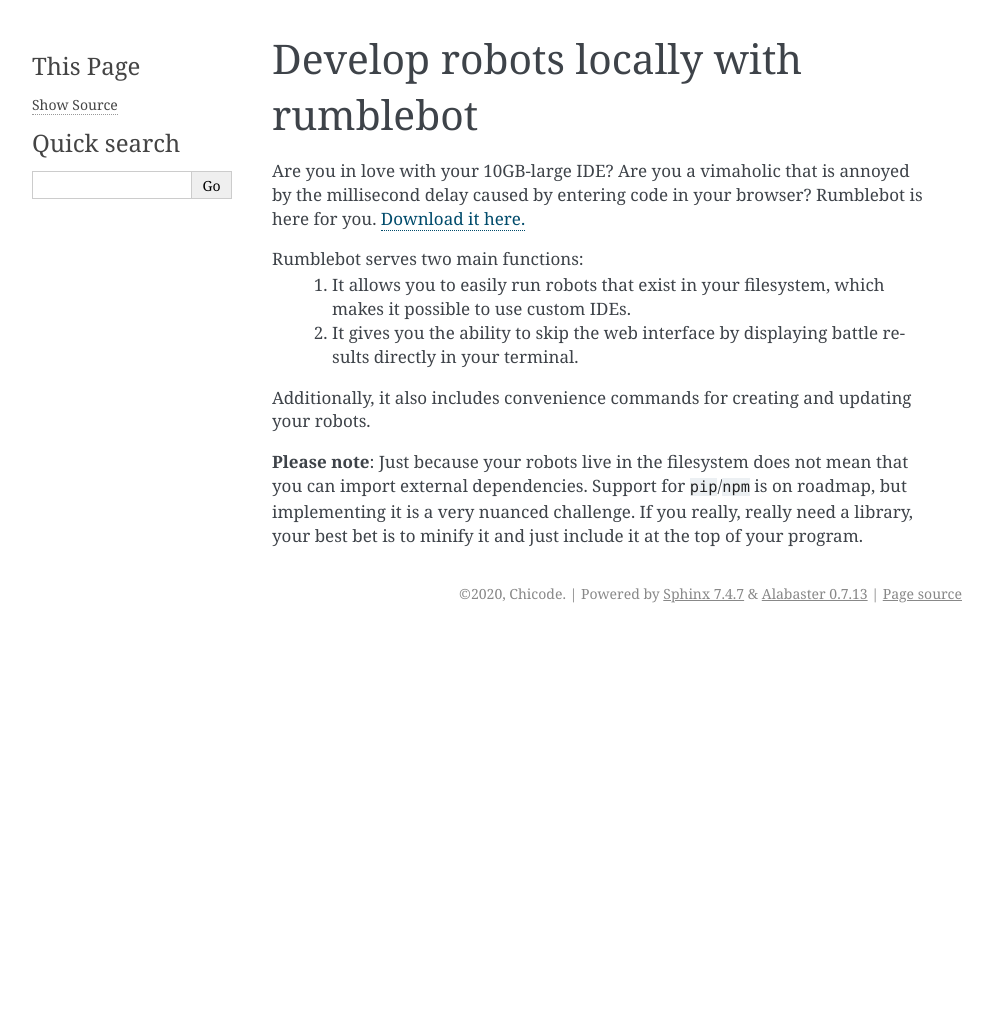
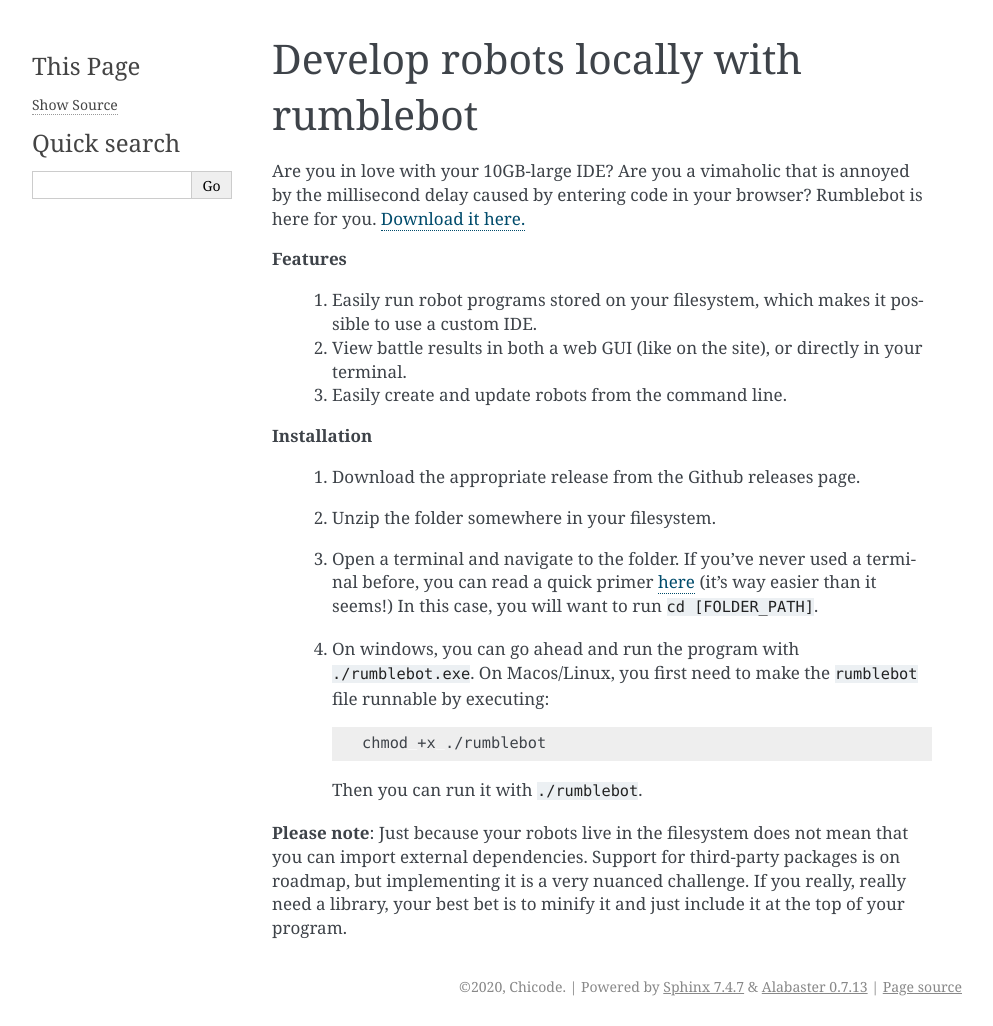
Before and after one commit to robot-rumble/docs, a Sphinx documentation site: the page built from source/rumblebot.rst, in a window 1280 px wide. Shown: the whole page, without its empty margins (148-1141 px from the left). Built offline with Sphinx 7.4.7, drawn with Linux system fonts in a browser that asks for light colours; before the commit the page ends 900 px from its top, so only the background shows below that.

Commit message:
Improbe rumblebot page
Add installation instructions and a helpful note about the CLI.

```diff
--- a/source/rumblebot.rst
+++ b/source/rumblebot.rst
@@ -5,10 +5,25 @@
 
 __ https://github.com/robot-rumble/cli/releases
 
-Rumblebot serves two main functions:
- 1. It allows you to easily run robots that exist in your filesystem, which makes it possible to use custom IDEs.
- 2. It gives you the ability to skip the web interface by displaying battle results directly in your terminal.
+**Features**
 
-Additionally, it also includes convenience commands for creating and updating your robots.
+ 1. Easily run robot programs stored on your filesystem, which makes it possible to use a custom IDE.
+ 2. View battle results in both a web GUI (like on the site), or directly in your terminal.
+ 3. Easily create and update robots from the command line.
 
-**Please note**: Just because your robots live in the filesystem does not mean that you can import external dependencies. Support for ``pip``/``npm`` is on roadmap, but implementing it is a very nuanced challenge. If you really, really need a library, your best bet is to minify it and just include it at the top of your program.
+**Installation**
+
+ 1. Download the appropriate release from the Github releases page.
+ 2. Unzip the folder somewhere in your filesystem.
+ 3. Open a terminal and navigate to the folder. If you've never used a terminal before, you can read a quick primer here__ (it's way easier than it seems!) In this case, you will want to run ``cd [FOLDER_PATH]``.
+ 4. On windows, you can go ahead and run the program with ``./rumblebot.exe``. On Macos/Linux, you first need to make the ``rumblebot`` file runnable by executing:
+
+    .. code-block:: bash
+
+        chmod +x ./rumblebot
+
+    Then you can run it with ``./rumblebot``.
+
+**Please note**: Just because your robots live in the filesystem does not mean that you can import external dependencies. Support for third-party packages is on roadmap, but implementing it is a very nuanced challenge. If you really, really need a library, your best bet is to minify it and just include it at the top of your program.
+
+__ https://lifehacker.com/a-command-line-primer-for-beginners-5633909
```
